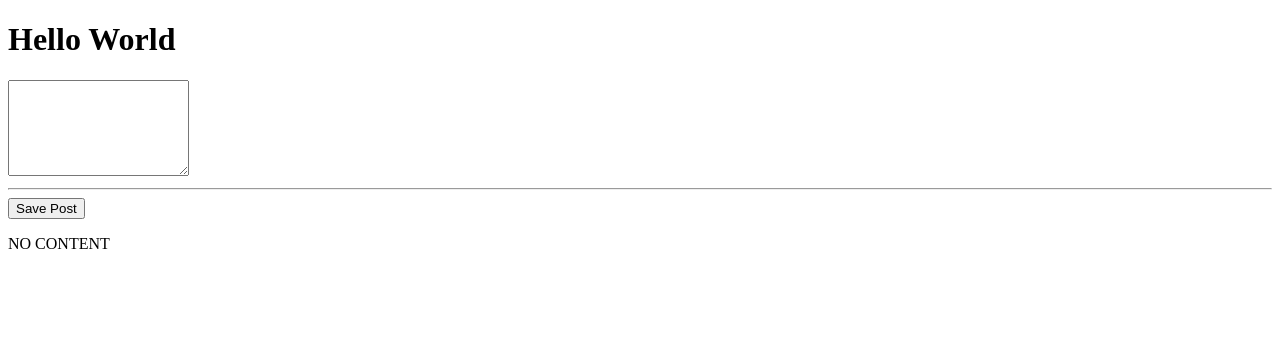
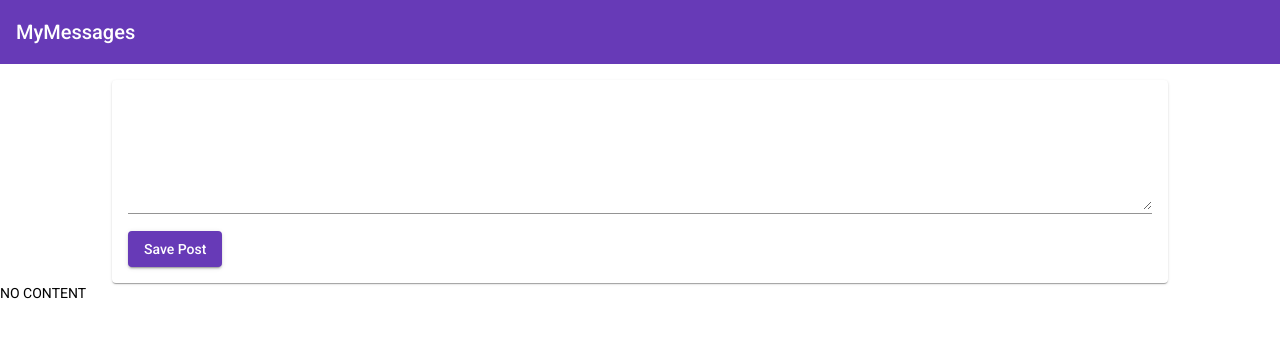
Before and after one commit to kbenbeneck/mean-course, an Angular app: page / in a window 1280 px wide. Shown: the top 338 px of the page. Built offline with nearby package versions, Linux system fonts and the light colour scheme.

Commit message:
Install Angular Materials. Style post-creat comp. Add header shell comp.

```diff
--- a/angular.json
+++ b/angular.json
@@ -27,6 +27,7 @@
               "src/assets"
             ],
             "styles": [
+              "./node_modules/@angular/material/prebuilt-themes/deeppurple-amber.css",
               "src/styles.css"
             ],
             "scripts": []
@@ -94,6 +95,7 @@
               "src/assets"
             ],
             "styles": [
+              "./node_modules/@angular/material/prebuilt-themes/deeppurple-amber.css",
               "src/styles.css"
             ],
             "scripts": []
--- a/package.json
+++ b/package.json
@@ -11,10 +11,12 @@
   "private": true,
   "dependencies": {
     "@angular/animations": "~12.0.5",
+    "@angular/cdk": "^12.0.5",
     "@angular/common": "~12.0.5",
     "@angular/compiler": "~12.0.5",
     "@angular/core": "~12.0.5",
     "@angular/forms": "~12.0.5",
+    "@angular/material": "^12.0.5",
     "@angular/platform-browser": "~12.0.5",
     "@angular/platform-browser-dynamic": "~12.0.5",
     "@angular/router": "~12.0.5",
--- a/src/app/app.component.css
+++ b/src/app/app.component.css
@@ -0,0 +1,3 @@
+main {
+  margin-top: 1rem;
+}
--- a/src/app/app.component.html
+++ b/src/app/app.component.html
@@ -1,2 +1,5 @@
-<h1>Hello World</h1>
-<app-post-create></app-post-create>
+<app-header></app-header>
+<main>
+
+  <app-post-create></app-post-create>
+</main>
--- /dev/null
+++ b/src/app/header/header.component.html
@@ -0,0 +1 @@
+<mat-toolbar color="primary">MyMessages</mat-toolbar>
--- /dev/null
+++ b/src/app/posts/post-create/post-create.component.css
@@ -0,0 +1,8 @@
+mat-card {
+  width: 80%;
+  margin: auto;
+}
+mat-form-field,
+textarea {
+  width: 100%;
+}
--- a/src/app/posts/post-create/post-create.component.html
+++ b/src/app/posts/post-create/post-create.component.html
@@ -1,10 +1,12 @@
-<!-- one way prooperty binding '#' local ref-->
-<!-- <textarea rows=6 [value]="newPost" #postInput></textarea> -->
+<mat-card>
+  <mat-form-field>
+    <textarea matInput rows=6 [(ngModel)]="enteredValue"></textarea>
+  </mat-form-field>
+  <button
+    mat-raised-button
+    color="primary"
+    (click)="onAddPost()"
+  >Save Post</button>
+</mat-card>
 
-<!-- 2way binding -->
-<textarea rows=6 [(ngModel)]="enteredValue"></textarea>
-<hr>
-<!-- event binding - click listener - declarative -->
-<button (click)="onAddPost()">Save Post</button>
-<!-- string interpolation for output-->
 <p>{{ newPost }}</p>
--- a/src/app/posts/post-create/post-create.component.ts
+++ b/src/app/posts/post-create/post-create.component.ts
@@ -2,8 +2,8 @@ import { Component } from "@angular/core";
 
 @Component({
   selector: 'app-post-create',
-  templateUrl: './post-create.component.html'
-
+  templateUrl: './post-create.component.html',
+  styleUrls: ['./post-create.component.css']
 })
 export class PostCreateComponent {
   // property - var in a class
--- a/src/index.html
+++ b/src/index.html
@@ -6,8 +6,11 @@
   <base href="/">
   <meta name="viewport" content="width=device-width, initial-scale=1">
   <link rel="icon" type="image/x-icon" href="favicon.ico">
+  <link rel="preconnect" href="https://fonts.gstatic.com">
+  <link href="https://fonts.googleapis.com/css2?family=Roboto:wght@300;400;500&display=swap" rel="stylesheet">
+  <link href="https://fonts.googleapis.com/icon?family=Material+Icons" rel="stylesheet">
 </head>
-<body>
+<body class="mat-typography">
   <app-root></app-root>
 </body>
 </html>
--- a/src/styles.css
+++ b/src/styles.css
@@ -1 +1,4 @@
 /* You can add global styles to this file, and also import other style files */
+
+html, body { height: 100%; }
+body { margin: 0; font-family: Roboto, "Helvetica Neue", sans-serif; }
```
Also changed, not shown: src/app/app.module.ts (+16 -3 lines), src/app/header/header.component.ts (added, +8 -0 lines), 1 other file (tests, documents, lock files or other folders).
